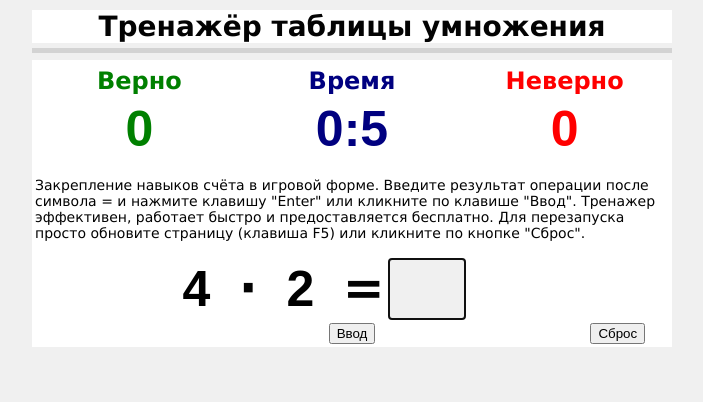
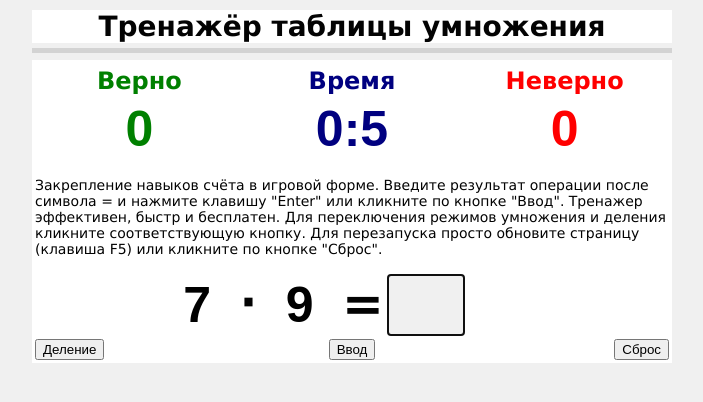
Before and after one commit to code4use/acctraining, a plain HTML site: page index.html in a window 1280 px wide. Shown: the whole page, without its empty margins (288-991 px from the left). Drawn offline with nearby package versions, Linux system fonts and the light colour scheme.

Commit message:
Universal newOperands

```diff
--- a/index.html
+++ b/index.html
@@ -65,30 +65,32 @@
             <tr>
                 <td colspan="6">
                     <p>Закрепление навыков счёта в игровой форме. Введите результат операции после символа = и нажмите клавишу &quot;Enter&quot;
-                     или кликните по клавише &quot;Ввод&quot;. Тренажер эффективен, работает быстро и предоставляется бесплатно.
+                     или кликните по кнопке &quot;Ввод&quot;. Тренажер эффективен, быстр и бесплатен.
+                     Для переключения режимов умножения и деления кликните соответствующую кнопку.
                      Для перезапуска просто обновите страницу (клавиша F5) или кликните по кнопке &quot;Сброс&quot;.</p>
                 </td>
             </tr>
             <tr>
                 <td colspan="6" valign="middle" align="center">
                     <input type="text" maxlength="3" size=2 name="num1" class="input-multipliers" readonly="" value="">
-                    <strong style="font-size: 50px; vertical-align: top;">⋅</strong>
+                    <strong id="operchar">∙</strong>
                     <input type="text" maxlength="3" size=2 name="num2" class="input-multipliers" readonly="" value="">
                     <strong style="font-size: 50px; vertical-align: top;">=</strong>
                     <input type="text" maxlength="3" size=2 name="res" class="input-form" value="">
-                    <input type="text" maxlength="3" size=2 name="hint" class="input-multipliers" style="color: green" readonly="">                </td>
+                    <input type="text" maxlength="3" size=2 name="hint" class="input-multipliers" style="color: green" readonly="">
+                </td>
 
             </tr>
             <tr>
-                <td> </td>
-                <td colspan="4" align="center"><input type="submit" name="chkButton" onclick="return chkForm()" value="Ввод" title="Проверить - клавиша ENter"></td>
-                <td align="center"><input type="submit" name="chkButton" onclick="return allReset()" value="Сброс" title="Перезапуск счётчиков"></td>
+                <td colspan="2" align="left"> <button id="modebutton" type="button" name="modeButton" onclick="return switchMode()" title="Переключение режимов умножение/деление">Режим</button> </td>
+                <td colspan="2" align="center"><input type="submit" name="chkButton" onclick="return chkForm()" value="Ввод" title="Проверить - клавиша ENter"></td>
+                <td colspan="2" align="right"><button type="button" name="resetButton" onclick="return allReset()" title="Перезапуск счётчиков"> Сброс </button> </td>
             </tr>
             </table>
     </form>
 </div>
 <!--<div id="leftcol">
-    <div class="catname">Материалы в левой колонке</div>
+    <div class="catname">Материалы в левой колонке⋅</div>
 </div> -->
 </body>
 </html>
--- a/main.css
+++ b/main.css
@@ -54,3 +54,7 @@ body {
     text-align: center;
     background: lightgray;
 }
+#operchar {
+    font-size: 46px;
+    vertical-align: top;
+}
--- a/my.js
+++ b/my.js
@@ -1,41 +1,81 @@
-var num1=0, num2=0, res=0, res_ok=0, res_bad=0, isRight=true;
+var res_ok=0, res_bad=0;
 var startDatetime, startmSecondsime, myTimerIns;
+var allOperands = {firstOperand: 1, secondOperand: 1, trueResult: 1, assumedResult:1, theOperation:0};
 
 $(document).ready(function(){
+    allReset();
     myTimerIns = setInterval(theTimer, 1000);
-    allReset();
 });
 
 function chkForm() {
-    res=Number($("input[name=res]").val());
-    isRight=(res==num1*num2);
-    if (isRight) {
+    allOperands.assumedResult=Number($("input[name=res]").val());
+    if (allOperands.trueResult==allOperands.assumedResult) {
         res_ok+=1;
+        $("input[name=res_ok]").val(String(res_ok));
+        $("input[name=hint]").val("");
     }
     else {
         res_bad+=1;
+        $("input[name=res_bad]").val(String(res_bad));
     }
     newRound();
     return false;
 }
 
+function newOperands(curOperands) {
+    let intTmp1 = Math.floor(Math.random()*10);
+    let intTmp2 = Math.floor(Math.random()*10);
+    if( intTmp1 < 2 ) intTmp1 = 9-intTmp1;
+    if( intTmp2 < 2 ) intTmp2 = 9-intTmp2;
+    switch (curOperands.theOperation) {
+    case 1:
+        //division
+        curOperands.firstOperand = intTmp1*intTmp2;
+        curOperands.secondOperand = intTmp1;
+        curOperands.trueResult = intTmp2;
+        break;
+    case 0:
+        // multiplication
+        curOperands.firstOperand = intTmp1;
+        curOperands.secondOperand = intTmp2;
+        curOperands.trueResult = intTmp1 * intTmp2;
+        break;
+    }
+}
+
 function newRound() {
+    if (allOperands.trueResult==allOperands.assumedResult) {
+        newOperands(allOperands);
+    }
+    else {
+        $("input[name=hint]").val(String(allOperands.trueResult));
+    }
+    $("input[name=num1]").val(String(allOperands.firstOperand));
+    $("input[name=num2]").val(String(allOperands.secondOperand));
+    $("input[name=res]").val("");
+    $("input[name=res]").focus();
+}
+
+function allReset() {
+    res_ok=0, res_bad=0;
     $("input[name=res_ok]").val(String(res_ok));
     $("input[name=res_bad]").val(String(res_bad));
-    if (isRight) {
-        $("input[name=hint]").val("");
-        num1=Math.floor(Math.random()*10);
-        if (num1<2) num1=9-num1;
-        num2=Math.floor(Math.random()*10);
-        if(num2<2) num2=9-num2;
+    $("input[name=hint]").val("");
+    if(allOperands.theOperation == 0) {
+        $("#operchar").html('&#8729;');
+        $("#modebutton").html('Деление');
     }
     else {
-        $("input[name=hint]").val(String(num1*num2));
+        $("#operchar").html('&#8758;');
+        $("#modebutton").html('Умножение');
     }
-    $("input[name=num1]").val(String(num1));
-    $("input[name=num2]").val(String(num2));
-    $("input[name=res]").val("");
-    $("input[name=res]").focus();
+    allOperands.trueResult = 1;
+    allOperands.assumedResult = allOperands.trueResult;
+    startDatetime = new Date();
+    startmSeconds = startDatetime.getTime();
+    $("input[name=timer]").val("0:0");
+    newRound();
+    return false;
 }
 
 function theTimer() {
@@ -47,11 +87,11 @@ function theTimer() {
     $("input[name=timer]").val(String(minutes)+":"+String(seconds));
 }
 
-function allReset() {
-    num1=0, num2=0, res=0, res_ok=0, res_bad=0, isRight=true;
-    startDatetime = new Date();
-    startmSeconds = startDatetime.getTime();
-    $("input[name=timer]").val("0:0");
-    newRound();
+function switchMode() {
+    if(allOperands.theOperation == 0)
+        allOperands.theOperation = 1;
+    else
+        allOperands.theOperation = 0;
+    allReset();
     return false;
 }
```
